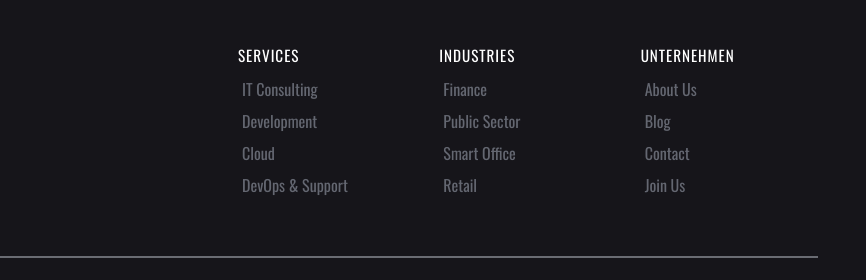
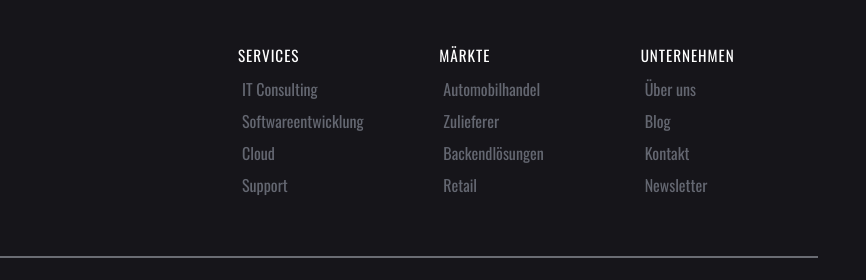
Before and after one commit to misterpeach/riedlkraus, a plain HTML site: page index.html in a window 1280 px wide. Shown: the part 3911-4191 px from the top of the page, 414-1280 px from the left. Drawn offline with nearby package versions, Linux system fonts and the light colour scheme.

Commit message:
update index

```diff
--- a/index.html
+++ b/index.html
@@ -253,28 +253,28 @@
                   <div class="col-md-2 col-sm-4 col-xs-4">
                       <h5 class="section-subheading text-uppercase">Services</h5>
                       <ul>
-                          <li class="">IT Consulting</li>
-                          <li>Development</li>
+                          <li>IT Consulting</li>
+                          <li>Softwareentwicklung</li>
                           <li>Cloud</li>
-                          <li>DevOps & Support</li>
+                          <li>Support</li>
                       </ul>
                   </div>
                   <div class="col-md-2 col-sm-4 col-xs-4">
-                      <h5 class="section-subheading text-uppercase">Industries</h5>
+                      <h5 class="section-subheading text-uppercase">M&auml;rkte</h5>
                       <ul class="card-text">
-                          <li>Finance</li>
-                          <li>Public Sector</li>
-                          <li>Smart Office</li>
+                          <li>Automobilhandel</li>
+                          <li>Zulieferer</li>
+                          <li>Backendl&ouml;sungen</li>
                           <li>Retail</li>
                       </ul>
                   </div>
                   <div class="col-md-2 col-sm-4 col-xs-4">
                       <h5 class="section-subheading text-uppercase">Unternehmen</h5>
                       <ul class="card-text">
-                          <li>About Us</li>
+                          <li>&Uuml;ber uns</li>
                           <li>Blog</li>
-                          <li>Contact</li>
-                          <li>Join Us</li>
+                          <li>Kontakt</li>
+                          <li>Newsletter</li>
                       </ul>
                   </div>
               </div>
```
